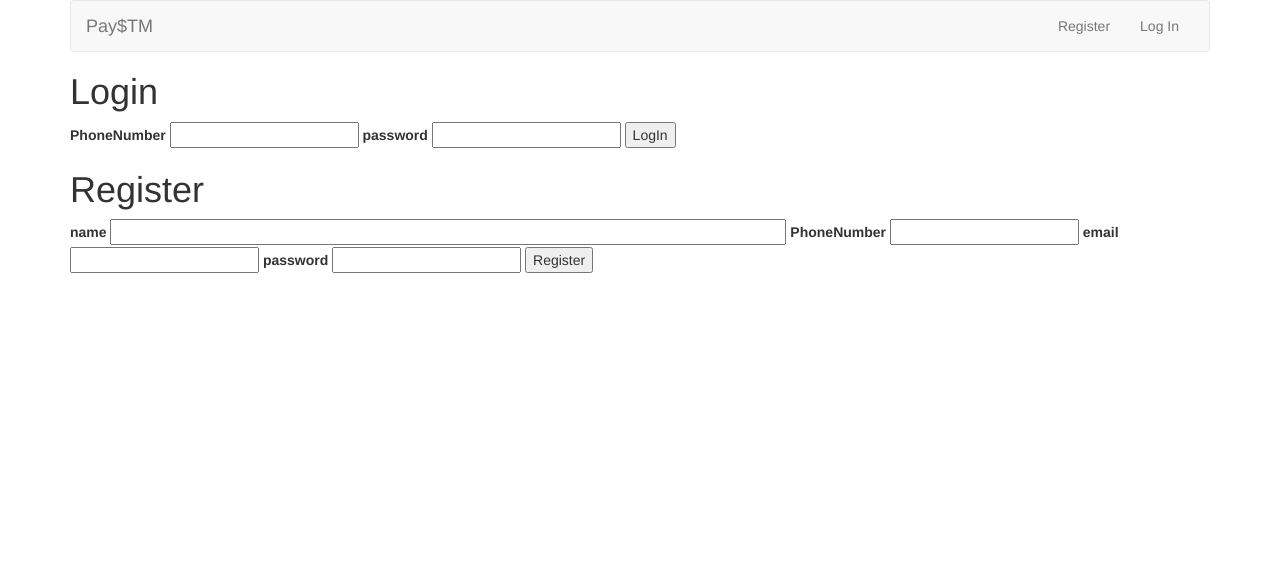
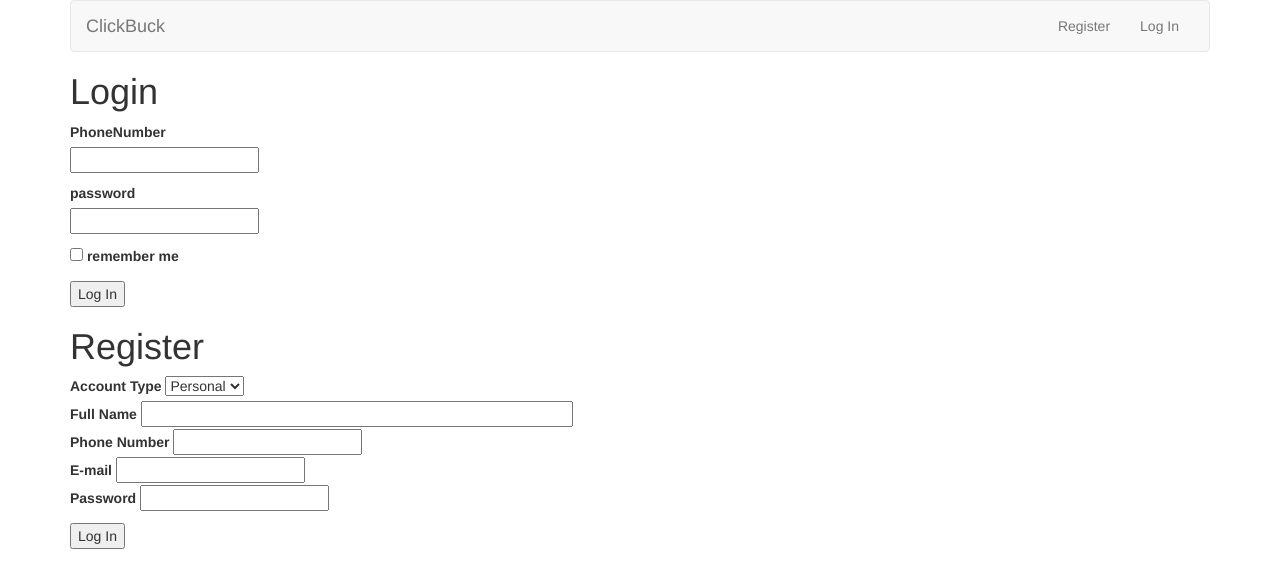
Before and after one commit to suryanshsrivastava/ClickBuck-paypal-clone-flask, a Flask app: page / in a window 1280 px wide. Shown: the top 588 px of the page. Run offline with Flask 2, Linux system fonts and the light colour scheme; some libraries are stand-ins or nearby versions.

Commit message:
fixed the register bug

```diff
--- a/app/__init__.py
+++ b/app/__init__.py
@@ -1,7 +1,6 @@
 from flask import Flask
 from app.config import Config
 from flask_login import LoginManager
-from flask_session import Session
 from flask_sqlalchemy import SQLAlchemy
 from flask_migrate import Migrate
 
@@ -10,8 +9,7 @@ app.config.from_object(Config)
 # TODO Figure out concurrent different sessions
 login = LoginManager(app)
 login.login_view = 'login'
-Session(app)
 db = SQLAlchemy(app)
 migrate = Migrate(app, db)
 
-from app import routes
+from app import routes, models
--- a/app/config.py
+++ b/app/config.py
@@ -1,7 +1,10 @@
 # Application Configuration parameters
+import os
+basedir = os.path.abspath(os.path.dirname(__file__))
+
 class Config(object):
     SESSION_PERMANENT = False
     SESSION_TYPE = "filesystem"
     SECRET_KEY = 'Secret'
-    SQLALCHEMY_DATABASE_URI = 'sqlite:///database/userdetails.db'
+    SQLALCHEMY_DATABASE_URI = 'sqlite:///' + os.path.join(basedir, 'database/userdetails.db')
     SQLALCHEMY_TRACK_MODIFICATIONS = False
--- a/app/forms.py
+++ b/app/forms.py
@@ -1,5 +1,5 @@
 from flask_wtf import FlaskForm
-from wtforms import StringField, PasswordField, SubmitField, IntegerField, BooleanField, RadioField
+from wtforms import StringField, PasswordField, SubmitField, IntegerField, BooleanField, SelectField
 from wtforms.validators import Email, InputRequired, Length
 
 
@@ -8,14 +8,14 @@ class LoginForm(FlaskForm):
     # TODO Validate phone number
     phone = IntegerField('PhoneNumber', validators=[InputRequired()])
     password = PasswordField('password', validators=[InputRequired()])
-    remember = BooleanField('remember me')
+    remember_me = BooleanField('remember me')
     submit = SubmitField("Log In")
 
 
 class RegisterForm(FlaskForm):
-    phone = IntegerField('PhoneNumber', validators=[InputRequired()])
-    name = StringField('name', validators=[InputRequired()])
-    email = StringField('email', validators=[InputRequired(), Email()])
-    password = PasswordField('password', validators=[InputRequired()])
-    # type = RadioField('AccountType', choices=['Personal', 'Business'])
+    phone = IntegerField('Phone Number', validators=[InputRequired()])
+    name = StringField('Full Name', validators=[InputRequired()])
+    email = StringField('E-mail', validators=[InputRequired(), Email()])
+    password = PasswordField('Password', validators=[InputRequired()])
+    type = SelectField('Account Type', choices=[('personal', 'Personal'), ('business', 'Business')])
     submit = SubmitField("Register")
--- a/app/routes.py
+++ b/app/routes.py
@@ -12,6 +12,7 @@ def home():
     regform = RegisterForm()
     logform = LoginForm()
     if current_user.is_authenticated:
+        print('home means dashboard')
         redirect(url_for('user_dashboard'))
     return render_template("home.html", regform=regform, logform=logform)
 
@@ -29,7 +30,7 @@ def login():
             if user is None or not user.check_password(logform.password.data):
                 flash('Invalid username or password')
                 return redirect(url_for('login'))
-            login_user(user, remember=logform.remember.data)
+            login_user(user, remember=logform.remember_me.data)
             return redirect(url_for("user_dashboard"))
 
     return redirect(url_for('home'))
@@ -63,6 +64,7 @@ def user_dashboard():
     if request.method == "POST":
         current_user.money += int(request.form.get("add"))
     # TODO Implement Pay/receive
+    print('on the dashboard')
     return render_template("user.html", name=current_user.name, money=current_user.money)
 
 
--- a/app/templates/home.html
+++ b/app/templates/home.html
@@ -4,24 +4,38 @@
 {% endblock %}
 {% block login %}
     <h1>Login</h1>
-
     <form action= "{{ url_for('login') }}" method="POST">
         {{ logform.hidden_tag() }}
-        {{ logform.phone.label }} {{ logform.phone(size=10) }}
-        {{ logform.password.label }} {{ logform.password(size=20) }}
-        <input type="submit" value="LogIn">
+        <p>
+            {{ logform.phone.label }}<br>
+            {{ logform.phone(size=20) }}
+            {% for error in logform.phone.errors %}
+            <span style="color: red;">[{{ error }}]</span>
+            {% endfor %}
+        </p>
+        <p>
+            {{ logform.password.label }}<br>
+            {{ logform.password(size=20) }}
+            {% for error in logform.password.errors %}
+            <span style="color: red;">[{{ error }}]</span>
+            {% endfor %}
+        </p>
+        <p>{{ logform.remember_me() }} {{ logform.remember_me.label }}</p>
+        <p>{{ logform.submit() }}</p>
     </form>
 {% endblock %}
 {% block signup %}
     <h1>Register</h1>
 
     <form action= "{{ url_for('register') }}" method="POST">
-        {{ regform.hidden_tag() }}
-        {{ regform.name.label }} {{ regform.name(size=80) }}
-        {{ regform.phone.label }} {{ regform.phone(size=10) }}
-        {{ regform.email.label }} {{ regform.email(size=20) }}
-        {{ regform.password.label }} {{ regform.password(size=20) }}
-
-        <input type="submit" value="Register">
+        <p>
+            {{ regform.hidden_tag() }}
+            {{ regform.type.label }} {{ regform.type }}<br>
+            {{ regform.name.label }} {{ regform.name(size=50) }}<br>
+            {{ regform.phone.label }} {{ regform.phone(size=10) }}<br>
+            {{ regform.email.label }} {{ regform.email(size=20) }}<br>
+            {{ regform.password.label }} {{ regform.password(size=20) }}
+        </p>
+        <p>{{ logform.submit() }}</p>
     </form>
 {% endblock %}
--- a/app/templates/layout.html
+++ b/app/templates/layout.html
@@ -17,7 +17,7 @@
     <script src="https://code.jquery.com/jquery-3.1.1.min.js"></script>
     <script src="https://maxcdn.bootstrapcdn.com/bootstrap/3.3.7/js/bootstrap.min.js"></script>
 
-    <title>AppName: {% block title %}{% endblock %}</title>
+    <title>ClickBuck | {% block title %}{% endblock %}</title>
 
 </head>
 
@@ -34,7 +34,7 @@
                     <span class="icon-bar"></span>
                     <span class="icon-bar"></span>
                 </button>
-                <a class="navbar-brand" href="{{ url_for('home') }}"><span class="blue">Pay</span><span class="red">$</span><span class="yellow">T</span><span class="green">M</span></a>
+                <a class="navbar-brand" href="{{ url_for('home') }}"><span>ClickBuck</span></a>
             </div>
             <div class="collapse navbar-collapse" id="navbar">
                 {% if session.user_id %}
--- a/application.py
+++ /dev/null
@@ -1,10 +0,0 @@
-from app import app
-
-# def init_db():
-#     db.init_app(app)
-#     db.app = app
-#     # db.drop_all()
-#     db.create_all()
-
-if __name__ == '__main__':
-    app.run(debug=True)
--- /dev/null
+++ b/clickbuck.py
@@ -0,0 +1,4 @@
+from app import app
+
+if __name__ == '__main__':
+    app.run(debug=True)
```
Also changed, not shown: app/models.py (+10 -2 lines).
